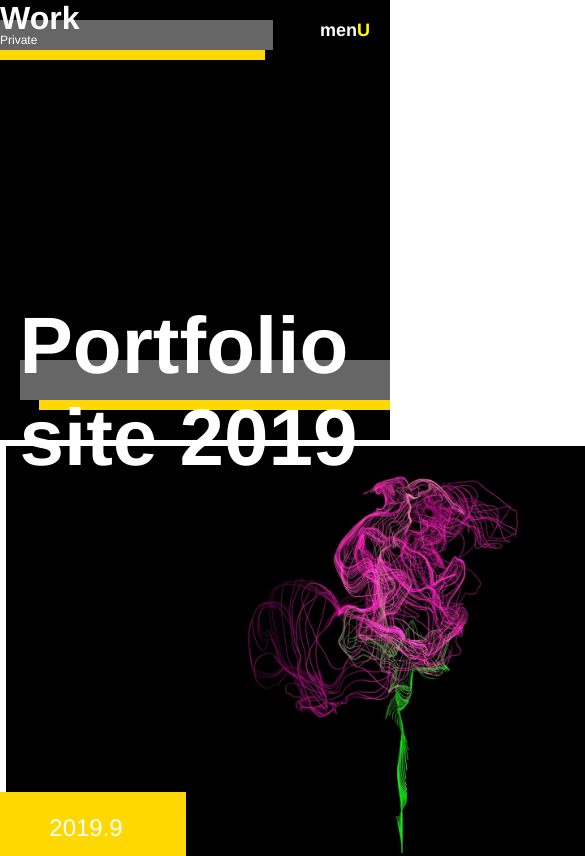
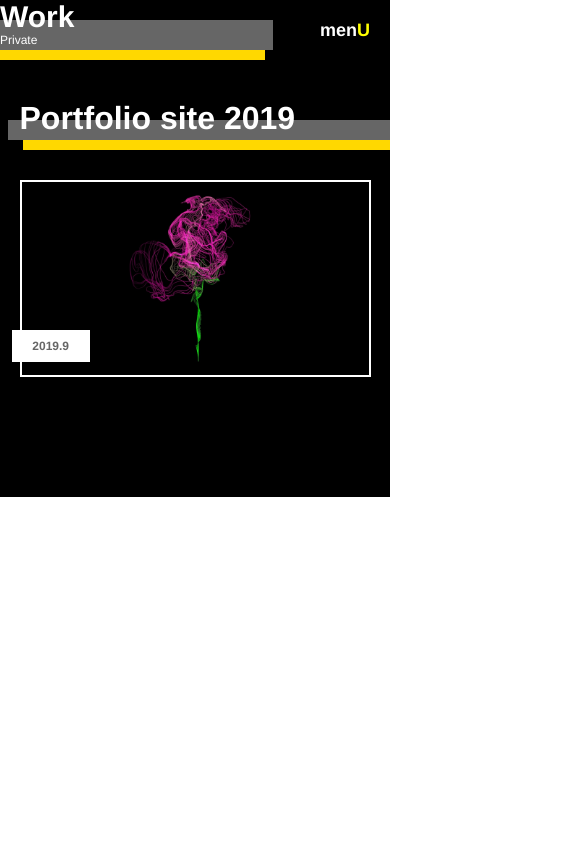
Before and after one commit to kmrtmk03/portfolio2019, a Vue app: page /work in a window 390 px wide. Shown: the top 856 px of the page, 585 px wide, since content can reach past the window. Built offline with nearby package versions, Linux system fonts and the light colour scheme.

Commit message:
Workの画像周りのHTMLを修正

```diff
--- a/src/components/Menu.vue
+++ b/src/components/Menu.vue
@@ -138,7 +138,7 @@ export default {
     cursor: pointer;
   }
 }
-@media screen and (max-width: 768px) {
+@media screen and (max-width: $breakpointMiddle) {
   .button-open,
   .button-close {
     font-size: 18px;
@@ -161,7 +161,7 @@ export default {
     top: 20px;
   }
 }
-@media screen and (max-width: 768px) {
+@media screen and (max-width: $breakpointMiddle) {
   .button-open {
     &.small {
       top: 14px;
--- a/src/components/PageTitle.vue
+++ b/src/components/PageTitle.vue
@@ -148,7 +148,7 @@ export default {
 }
 @media screen and (max-width: $breakpointMiddle) {
     .pageTitle {
-        font-size: 32px;
+        font-size: 30px;
         height: 32px;
         margin: 0 auto 10px;
     }
--- a/src/components/SectionTitle.vue
+++ b/src/components/SectionTitle.vue
@@ -71,6 +71,20 @@ export default {
         transition: all 200ms 0ms ease;
     }
 }
+@media screen and (max-width: 768px) {
+    .sectionTitle-container {
+        &::before, &::after {
+            height: 20px;
+        }
+        &::before {
+            top: 20px;
+        }
+        &::after {
+            top: 30px;
+        }
+    }
+}
+
 .sectionTitle-container.active {
     &::before {
         width: calc(((100vw - 800px) / 2) + 820px);
@@ -84,10 +98,10 @@ export default {
 @media screen and (max-width: 768px) {
     .sectionTitle-container.active {
         &::before {
-            width: 95vw;
+            width: 98vw;
         }
         &::after {
-            width: 90vw;
+            width: 94vw;
         }
     }
 }
@@ -110,10 +124,11 @@ export default {
 @media screen and (max-width: 768px) {
     .sectionTitle {
         font-weight: bold;
-        font-size: 80px;
+        font-size: 32px;
         width: 90vw;
+        height: 50px;
         &.active {
-            font-size: 80px;
+            font-size: 32px;
         }
     }
 }
--- a/src/views/Profile.vue
+++ b/src/views/Profile.vue
@@ -129,7 +129,7 @@ export default {
 @media screen and (max-width: $breakpointMiddle) {
     .list-child {
         display: block;
-        margin-bottom: 40px;
+        margin-bottom: 20px;
     }
 }
 
@@ -144,7 +144,7 @@ export default {
 @media screen and (max-width: $breakpointMiddle) {
     .list-left {
         width: 90vw;
-        font-size: 22px;
+        font-size: 18px;
         margin: 0 auto;
     }
 }
@@ -165,6 +165,12 @@ export default {
 .section-detail {
     margin: 60px auto 0;
 }
+@media screen and (max-width: $breakpointMiddle) {
+    .section-detail {
+        margin: 30px auto 0;
+    }
+}
+
 
 p {
     font-size: $fontsize-small;
@@ -175,6 +181,8 @@ p {
 @media screen and (max-width: $breakpointMiddle) {
     p {
         width: 90vw;
+        font-size: 14px;
+        line-height: 28px;
     }
 }
 
@@ -192,7 +200,7 @@ p {
 }
 @media screen and (max-width: $breakpointMiddle) {
     .section-wrap-first {
-        padding-top: 150px;
+        padding-top: 100px;
     }
 }
 
--- a/src/views/Work.vue
+++ b/src/views/Work.vue
@@ -7,15 +7,12 @@
             <li class="section-wrap section-wrap-first">
                 <SectionTitle v-bind:sectionTitle='sectionName1st.title' v-bind:className='sectionName1st.class'></sectionTitle>
                 <div class="section-content">
-                    <div
-                        class="section-image"
-                        :class="{active: isReloaded}"
-                        :style="{backgroundImage: this.imgsrc}"
-                        @mouseover="onThumbnail(true)"
-                        @mouseleave="onThumbnail(false)">
+                    <div class="section-image" @mouseover="onThumbnail(true)" @mouseleave="onThumbnail(false)">
+                        <img class="section-img" src="@/assets/img/dev.jpg">
+                        <span class="section-img-over" :class="{active: isReloaded}"></span>
                         <span class="section-border-side" :class="{active: isOnThumbnail}"></span>
                         <span class="section-border-topbottom" :class="{active: isOnThumbnail}"></span>
-                        <p class="section-label" :class="{active: isReloaded}">2019.9</p>
+                        <p class="section-label" :class="{active: isReloaded, onThumbnail: isOnThumbnail}">2019.9</p>
                     </div>
                 </div>
             </li>
@@ -39,12 +36,6 @@ export default {
         TransitionMask,
         PageTitle,
         SectionTitle
-    },
-    computed: {
-        imgsrc() {
-            // let text1 = "¥'url(¥'"
-            return 'url(' + require("../assets/img/dev.jpg") + ')'
-        }
     },
     data: function() {
         return {
@@ -77,54 +68,99 @@ export default {
 </script>
 
 <style scoped lang="scss">
+//variable
+$border-time: 200ms;
+$border-width: 6px;
+$mobile-widthinner: 90vw;
+$mobile-borderwidth: 2px;
+
 .content-wrap {
     padding: 300px 0;
 }
+@media screen and (max-width: $breakpointMiddle) {
+    .content-wrap {
+        padding: 100px 0;
+    }
+}
+
 .section-content {
     width: $width-inner;
     margin: 0 auto;
 }
-
-$border-width: 6px;
-$border-time: 200ms;
+@media screen and (max-width: $breakpointMiddle) {
+    .section-content {
+        width: $mobile-widthinner;
+    }
+}
 
 .section-image {
     background-size: contain;
-    box-sizing: border-box;
     width: $width-inner;
     height: $width-inner * (9 / 16);
     background-color: $white;
     margin-top: 60px;
     position: relative;
+}
+@media screen and (max-width: $breakpointMiddle) {
+    .section-image {
+        width: $mobile-widthinner;
+        height: $mobile-widthinner * (9 / 16);
+        margin-top: 30px;
+    }
+}
+
+//image
+.section-img {
+    display: block;
+    width: $width-inner;
+    height: $width-inner * (9/16);
+    position: relative;
     border: solid $border-width $white;
-    &::before {
+    box-sizing: border-box;
+}
+@media screen and (max-width: $breakpointMiddle) {
+    .section-img {
+        width: $mobile-widthinner;
+        height: $mobile-widthinner * (9 / 16);
+        border: solid $mobile-borderwidth $white;
+    }
+}
+.section-img-over {
     content: '';
     display: block;
     width: 100%;
     height: 100%;
     position: absolute;
-        background-color: $keyColor;
+    background-color: $white;
     top: 0;
     left: 0;
-    }
-    &.active::before {
+    z-index: 1;
+    &.active {
         transition: all 400ms 0ms ease;
-        width: 0;
+        width: 0%;
     }
 }
+
+//border
 .section-border-side, .section-border-topbottom {
     display: block;
     width: $width-inner;
-    height: calc(100% + 12px);
+    height: 100%;
     position: absolute;
-    top: -$border-width;
-    left: -$border-width;
+    top: 0;
+    left: 0;
     &::before, &::after {
         content: '';
         display: block;
         position: absolute;
     }
 }
+@media screen and (max-width: $breakpointMiddle) {
+    .section-border-side, .section-border-topbottom {
+        width: $mobile-widthinner;
+    }
+}
+
 .section-border-side {
     &::before, &::after {
         width: $border-width;
@@ -149,6 +185,14 @@ $border-time: 200ms;
         transition: all $border-time $border-time*3 ease;
     }
 }
+@media screen and (max-width: $breakpointMiddle) {
+    .section-border-side {
+        &::before, &::after {
+            width: $mobile-borderwidth;
+        }
+    }
+}
+
 .section-border-topbottom {
     &::before, &::after {
         width: 0%;
@@ -173,33 +217,66 @@ $border-time: 200ms;
         transition: all $border-time $border-time*2 ease;
     }
 }
+@media screen and (max-width: $breakpointMiddle) {
+    .section-border-topbottom {
+        &::before, &::after {
+            height: $mobile-borderwidth;
+        }
+    }
+}
 
+//Label
 .section-label {
-    overflow: hidden;
     width: 200px;
-    height: 72px;
-    line-height: 72px;
-    color: $white;
+    height: 48px;
+    line-height: 48px;
     position: absolute;
-    bottom: 20px;
-    left: -20px;
+    bottom: 30px;
+    left: -60px;
     z-index: 2;
-    font-size: 24px;
-    &::after {
+    font-size: $fontsize-small;
+    font-weight: bold;
+    color: $gray;
+    &::before, &::after {
         position: absolute;
-        top: 0;
-        left: 0;
         content: '';
         display: block;
-        width: 0%;
         height: 100%;
+        left: 0;
+        width: 0;
+        z-index: -1;
+    }
+    &::before {
+        top: 10px;
         background-color: $keyColor;
-        z-index: -1;
+    }
+    &.onThumbnail::before {
+        transition: all 400ms $border-time*4 ease;
+        width: calc(100% + 20px);
+    }
+    &::after {
+        top: 0;
+        background-color: $white;
     }
     &.active::after {
         transition: all 400ms 400ms ease;
         width: 100%;
     }
 }
-
+@media screen and (max-width: $breakpointMiddle) {
+    .section-label {
+        width: 20vw;
+        height: 32px;
+        line-height: 32px;
+        bottom: 4vw;
+        left: -2vw;
+        font-size: 12px;
+        &::before {
+            top: 2vw;
+        }
+        &.onThumbnail::before {
+            width: calc(100% + 3vw);
+        }
+    }
+}
 </style>
```
Also changed, not shown: 7 other files (tests, documents, lock files or other folders). Lines whose indentation alone changed are shown as unchanged.
